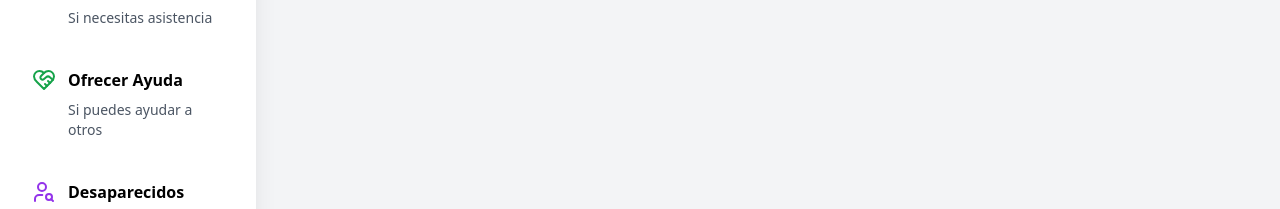
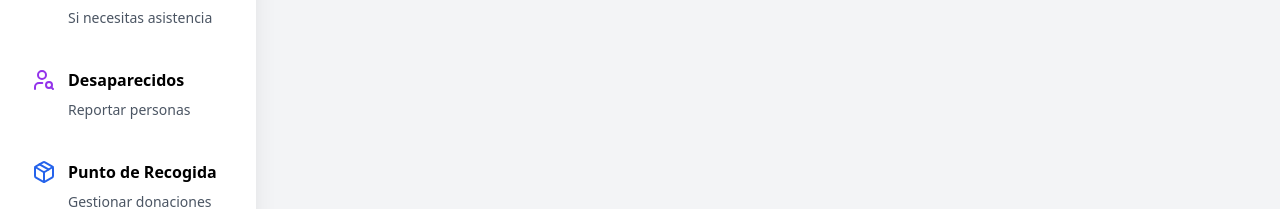
Before and after one commit to pedrolivaresanchez/emergency-cv, a Next.js app: page /puntos-entrega in a window 1280 px wide. Shown: the part 401-610 px from the top of the page. Built offline with nearby package versions, Linux system fonts and the light colour scheme; no server answers; the database is empty.

Commit message:
refactor(ofrecer-ayuda): removed ofrecer-ayuda

```diff
--- a/src/components/layout/Sidebar.js
+++ b/src/components/layout/Sidebar.js
@@ -47,13 +47,6 @@ const menuItems = [
     description: "Si necesitas asistencia",
     path: "/solicitar-ayuda",
     color: "text-red-600"
-  },
-  {
-    icon: HeartHandshake,
-    title: "Ofrecer Ayuda",
-    description: "Si puedes ayudar a otros",
-    path: "/ofrecer-ayuda",
-    color: "text-green-600"
   },
   {
     icon: UserSearch,
```
